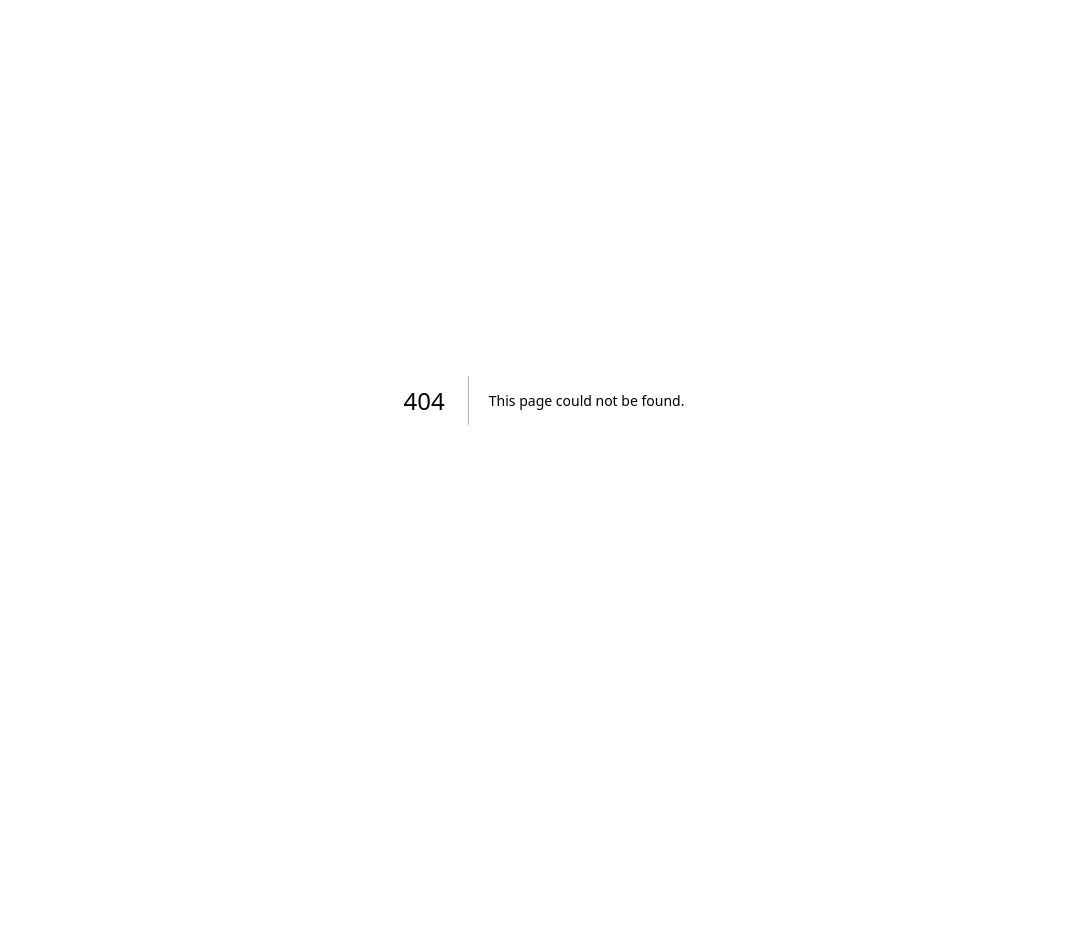
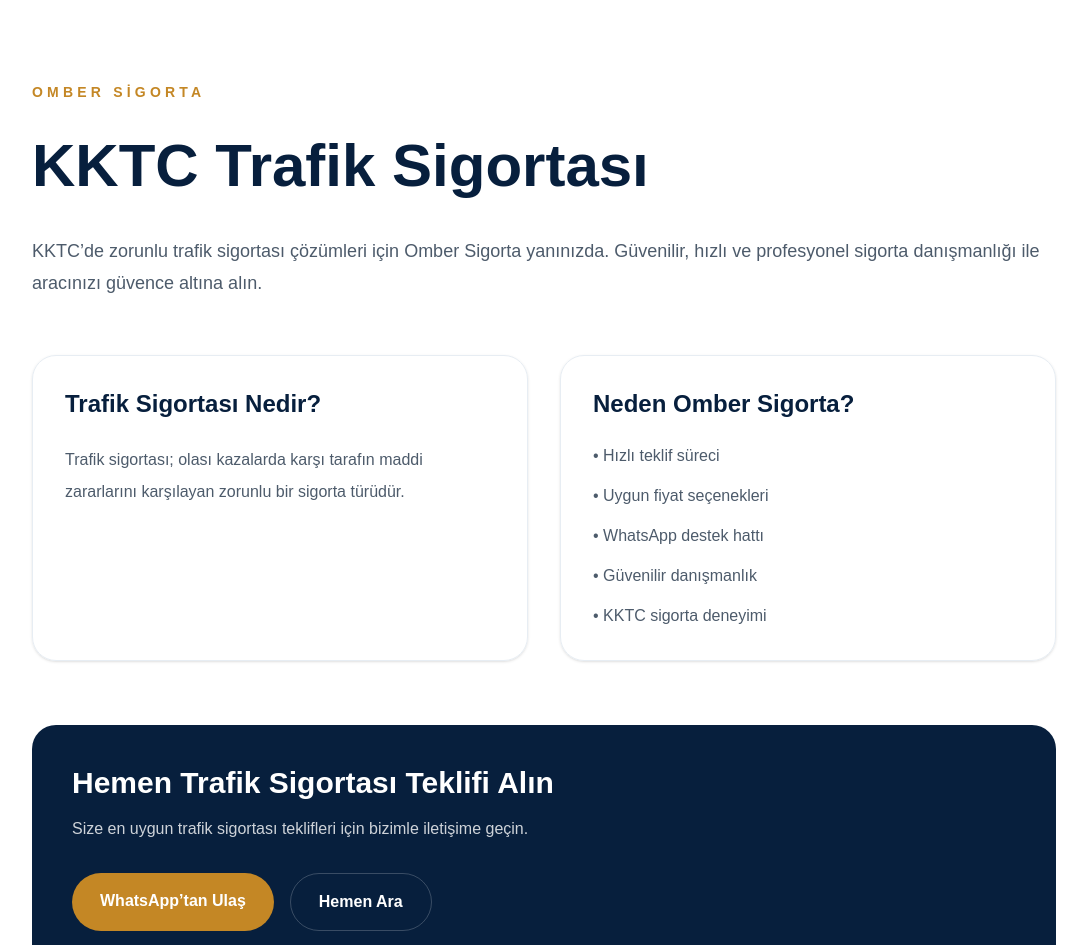
Before and after one commit to pasliilayda/omber-sigorta, a Next.js app: page /trafik-sigortasi in a window 1280 px wide. Before the commit this address had no page. Shown: the top 945 px of the page, without its empty margins (96-1183 px from the left). Before the commit the page ends 800 px from the top, so only its background shows below. Built offline with nearby package versions, Linux system fonts and the light colour scheme.

Commit message:
Added trafik sigortasi page

```diff
--- a/app/page.tsx
+++ b/app/page.tsx
@@ -403,7 +403,25 @@
                 href={
                   title === "Kasko" || title === "Comprehensive Cover"
                     ? "/kasko"
-                    : "#form"
+                    : title === "Trafik Sigortası" ||
+                        title === "Motor Insurance"
+                      ? "/trafik-sigortasi"
+                      : title === "Navlun Sigortası" ||
+                          title === "Cargo Insurance"
+                        ? "/navlun-sigortasi"
+                        : title === "Konut Sigortası" ||
+                            title === "Home Insurance"
+                          ? "/konut-sigortasi"
+                          : title === "Sağlık Sigortası" ||
+                              title === "Health Insurance"
+                            ? "/saglik-sigortasi"
+                            : title === "Seyahat Sigortası" ||
+                                title === "Travel Insurance"
+                              ? "/seyahat-sigortasi"
+                              : title === "İşyeri Sigortası" ||
+                                  title === "Business Insurance"
+                                ? "/isyeri-sigortasi"
+                                : "#form"
                 }
                 className="mt-6 inline-block text-sm font-extrabold"
               >
--- /dev/null
+++ b/app/trafik-sigortasi/page.tsx
@@ -0,0 +1,82 @@
+export const metadata = {
+  title: "KKTC Trafik Sigortası | Omber Sigorta",
+  description:
+    "KKTC trafik sigortası teklifleri için Omber Sigorta ile iletişime geçin. Zorunlu trafik sigortasında hızlı teklif ve güvenilir danışmanlık.",
+};
+
+export default function TrafikSigortasiPage() {
+  return (
+    <main className="min-h-screen bg-white px-6 py-20 md:px-20">
+      <div className="mx-auto max-w-5xl">
+        <span className="text-sm font-bold tracking-[0.3em] text-[#c48725]">
+          OMBER SİGORTA
+        </span>
+
+        <h1 className="mt-6 text-4xl font-black leading-tight text-[#071f3d] md:text-6xl">
+          KKTC Trafik Sigortası
+        </h1>
+
+        <p className="mt-8 text-lg leading-8 text-[#4d5b6b]">
+          KKTC’de zorunlu trafik sigortası çözümleri için Omber Sigorta
+          yanınızda. Güvenilir, hızlı ve profesyonel sigorta danışmanlığı ile
+          aracınızı güvence altına alın.
+        </p>
+
+        <div className="mt-14 grid gap-8 md:grid-cols-2">
+          <div className="rounded-3xl border border-[#e7edf3] p-8 shadow-sm">
+            <h2 className="text-2xl font-bold text-[#071f3d]">
+              Trafik Sigortası Nedir?
+            </h2>
+
+            <p className="mt-6 leading-8 text-[#4d5b6b]">
+              Trafik sigortası; olası kazalarda karşı tarafın maddi zararlarını
+              karşılayan zorunlu bir sigorta türüdür.
+            </p>
+          </div>
+
+          <div className="rounded-3xl border border-[#e7edf3] p-8 shadow-sm">
+            <h2 className="text-2xl font-bold text-[#071f3d]">
+              Neden Omber Sigorta?
+            </h2>
+
+            <ul className="mt-6 space-y-4 text-[#4d5b6b]">
+              <li>• Hızlı teklif süreci</li>
+              <li>• Uygun fiyat seçenekleri</li>
+              <li>• WhatsApp destek hattı</li>
+              <li>• Güvenilir danışmanlık</li>
+              <li>• KKTC sigorta deneyimi</li>
+            </ul>
+          </div>
+        </div>
+
+        <div className="mt-16 rounded-3xl bg-[#071f3d] p-10 text-white">
+          <h2 className="text-3xl font-black">
+            Hemen Trafik Sigortası Teklifi Alın
+          </h2>
+
+          <p className="mt-4 max-w-2xl text-white/80">
+            Size en uygun trafik sigortası teklifleri için bizimle iletişime
+            geçin.
+          </p>
+
+          <div className="mt-8 flex flex-wrap gap-4">
+            <a
+              href="https://wa.me/905488504194"
+              target="_blank"
+              className="rounded-full bg-[#c48725] px-7 py-4 font-bold text-white transition hover:opacity-90"
+            >
+              WhatsApp’tan Ulaş
+            </a>
+
+            <a
+              href="tel:+905488504194"
+              className="rounded-full border border-white/20 px-7 py-4 font-bold text-white"
+            >
+              Hemen Ara
+            </a>
+          </div>
+        </div>
+      </div>
+    </main>
+  );
+}
```
